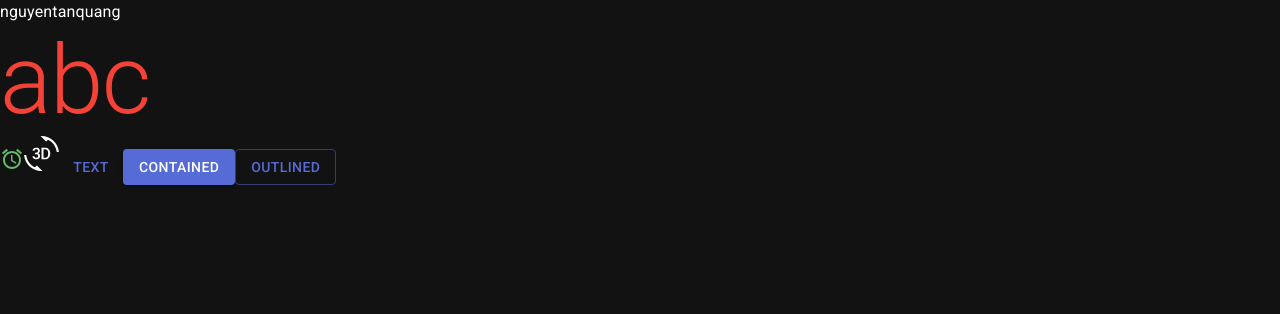
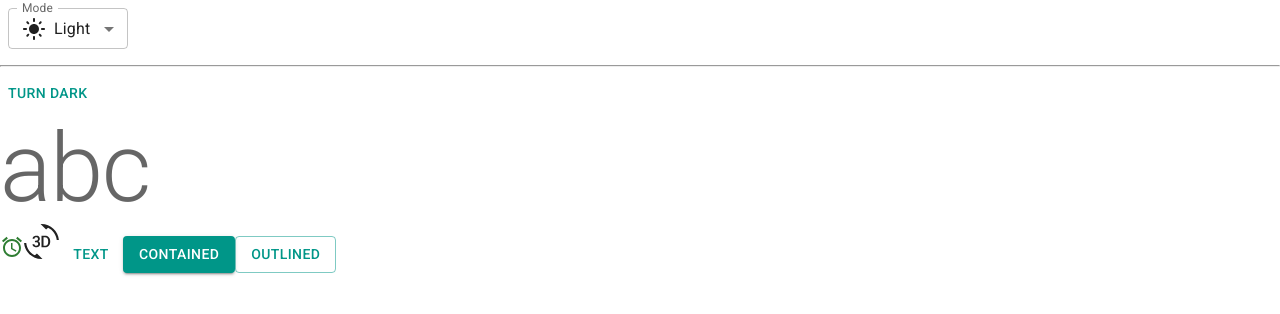
Before and after one commit to quangnguyentan/trello_app, a React (Vite) app: page / in a window 1280 px wide. Shown: the top 314 px of the page. Built offline with nearby package versions, Linux system fonts and the light colour scheme.

Commit message:
update light, dark and system mode depending on laptop settings

```diff
--- a/src/App.jsx
+++ b/src/App.jsx
@@ -1,10 +1,78 @@
 import Button from '@mui/material/Button'
 import { AccessAlarm, ThreeDRotation } from '@mui/icons-material'
 import Typography from '@mui/material/Typography'
+import useMediaQuery from '@mui/material/useMediaQuery'
+import LightModeIcon from '@mui/icons-material/LightMode'
+import SettingsBrightnessIcon from '@mui/icons-material/SettingsBrightness'
+import DarkModeIcon from '@mui/icons-material/DarkMode'
+import InputLabel from '@mui/material/InputLabel'
+import MenuItem from '@mui/material/MenuItem'
+import FormControl from '@mui/material/FormControl'
+import Select from '@mui/material/Select'
+import {
+  useColorScheme
+} from '@mui/material/styles'
+import { Box } from '@mui/material'
+function ModeSelect() {
+  const { mode, setMode } = useColorScheme()
+  const handleChange = (event) => {
+    const selectedMode = event.target.value
+    setMode(selectedMode)
+  }
+
+  return (
+    <FormControl sx={{ m: 1, minWidth: 120 }} size="small">
+      <InputLabel id="label-select-dark-light-mode">Mode</InputLabel>
+      <Select
+        labelId="label-select-dark-light-mode"
+        id="select-dark-light-mode"
+        value={mode}
+        label="Mode"
+        onChange={handleChange}
+      >
+        <MenuItem value="light">
+          <div style={{ display : 'flex', alignItems : 'center', gap: '8px' }}>
+            <LightModeIcon/> Light
+          </div>
+        </MenuItem>
+        <MenuItem value="dark">
+          <Box sx={{ display : 'flex', alignItems : 'center', gap: '8px' }}>
+            <DarkModeIcon/> Dark
+          </Box>
+        </MenuItem>
+        <MenuItem value="system">
+          <Box sx={{ display : 'flex', alignItems : 'center', gap: '8px' }}>
+            <SettingsBrightnessIcon/>
+            System
+          </Box>
+        </MenuItem>
+      </Select>
+    </FormControl>
+  )
+}
+function ModeToggle() {
+  const { mode, setMode } = useColorScheme()
+  // const prefersDarkMode = useMediaQuery('(prefers-color-scheme: dark)')
+  // const prefersLightMode = useMediaQuery('(prefers-color-scheme: light)')
+
+  // console.log('dart', prefersDarkMode)
+  // console.log('light', prefersLightMode)
+  return (
+    <Button
+      onClick={() => {
+        setMode(mode === 'light' ? 'dark' : 'light')
+      }}
+    >
+      {mode === 'light' ? 'Turn dark' : 'Turn light'}
+    </Button>
+  )
+}
 function App() {
   return (
     <>
-      <div>nguyentanquang</div>
+      <ModeSelect/>
+      <hr />
+      <ModeToggle />
       <Typography variant='h1' color='text.secondary'> abc </Typography>
       <AccessAlarm color='success' />
       <ThreeDRotation fontSize='large' />
--- a/src/main.jsx
+++ b/src/main.jsx
@@ -2,13 +2,13 @@
 import ReactDOM from 'react-dom/client'
 import App from './App.jsx'
 import CssBaseline from '@mui/material/CssBaseline'
-import { ThemeProvider } from '@mui/material/styles'
+import { Experimental_CssVarsProvider as CssVarsProvider } from '@mui/material/styles'
 import theme from './theme'
 ReactDOM.createRoot(document.getElementById('root')).render(
   <React.StrictMode>
-    <ThemeProvider theme={theme}>
+    <CssVarsProvider theme={theme}>
       <CssBaseline />
       <App />
-    </ThemeProvider>
+    </CssVarsProvider>
   </React.StrictMode>
 )
--- a/src/theme.js
+++ b/src/theme.js
@@ -1,23 +1,21 @@
-import { createTheme } from '@mui/material/styles'
-import { red } from '@mui/material/colors'
+import { cyan, deepOrange, orange, teal } from '@mui/material/colors'
+import { experimental_extendTheme as extendTheme } from '@mui/material/styles'
+// Create a theme instance.
 
-// Create a theme instance.
-const theme = createTheme({
-  palette: {
-    mode : 'dark',
-    primary: {
-      main: '#556cd6'
+const theme = extendTheme({
+  colorSchemes: {
+    light: {
+      palette: {
+        primary: teal,
+        secondary : deepOrange
+      }
     },
-    secondary: {
-      main: '#19857b'
-    },
-    error: {
-      main: red.A400
-    },
-    text : {
-      secondary : red[500]
+    dark: {
+      palette: {
+        primary : cyan,
+        secondary : orange
+      }
     }
   }
 })
-
 export default theme
```
